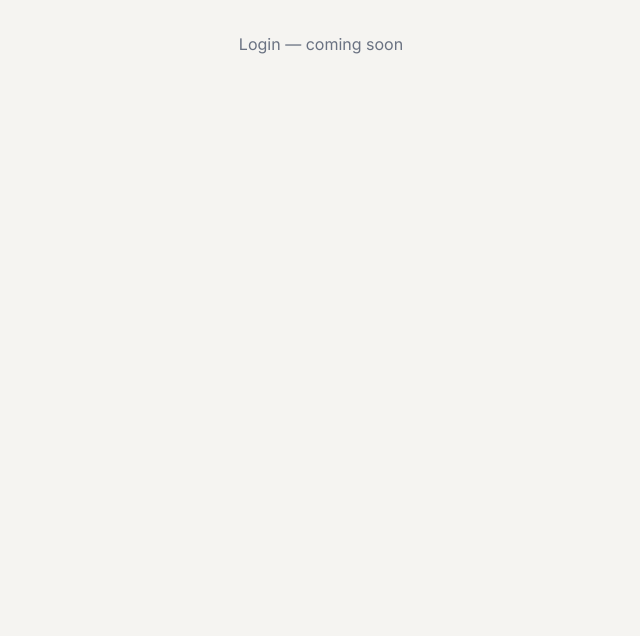
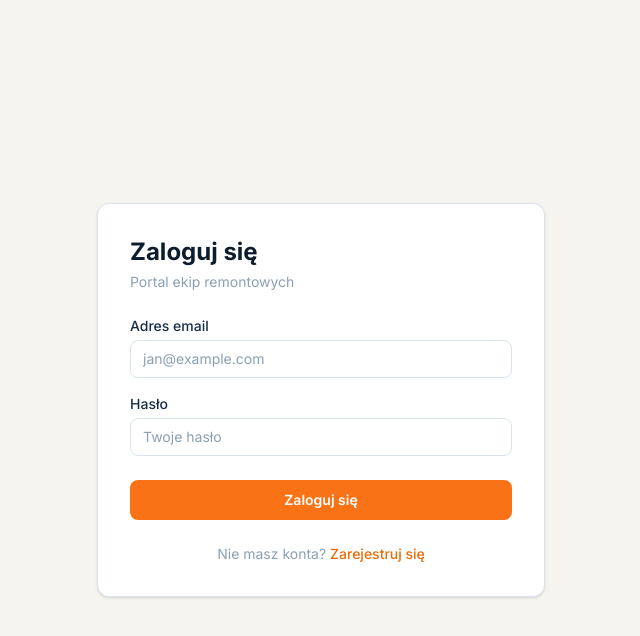
Before and after one commit to pawel-rachocki/Budowlanka, a React (Vite) app in the folder frontend/: page /login in a window 1280 px wide. Shown: the top 636 px of the page, without its empty margins (319-959 px from the left). Built offline with nearby package versions, Linux system fonts and the light colour scheme; no server answers.

Commit message:
REM--29: Strona Logowania (/login)

```diff
--- a/frontend/src/App.tsx
+++ b/frontend/src/App.tsx
@@ -1,16 +1,14 @@
 import { Routes, Route, Navigate } from 'react-router-dom'
 import RegisterPage from './pages/RegisterPage'
+import LoginPage from './pages/LoginPage'
 
 function App() {
   return (
     <Routes>
       {/* TODO: Sprint 6 — replace with conditional redirect (auth → dashboard, guest → landing page) */}
-      <Route path="/" element={<Navigate to="/register" replace />} />
+      <Route path="/" element={<Navigate to="/login" replace />} />
       <Route path="/register" element={<RegisterPage />} />
-      <Route
-        path="/login"
-        element={<div className="p-8 text-center text-gray-500">Login — coming soon</div>}
-      />
+      <Route path="/login" element={<LoginPage />} />
     </Routes>
   )
 }
--- /dev/null
+++ b/frontend/src/pages/LoginPage.tsx
@@ -0,0 +1,109 @@
+import { useState } from 'react'
+import { useForm } from 'react-hook-form'
+import { zodResolver } from '@hookform/resolvers/zod'
+import { z } from 'zod'
+import { Link, useNavigate } from 'react-router-dom'
+import axios from 'axios'
+import { useAuth } from '../hooks/useAuth'
+import FormField from '../components/FormField'
+import type { ApiError } from '../types/api.types'
+
+const schema = z.object({
+  email: z.string().email('Nieprawidłowy adres email'),
+  password: z.string().min(1, 'Podaj hasło'),
+})
+
+type FormData = z.infer<typeof schema>
+
+export default function LoginPage() {
+  const [serverError, setServerError] = useState<string | null>(null)
+  const { login } = useAuth()
+  const navigate = useNavigate()
+
+  const {
+    register,
+    handleSubmit,
+    setError,
+    formState: { errors, isSubmitting },
+  } = useForm<FormData>({ resolver: zodResolver(schema) })
+
+  const onSubmit = async (data: FormData) => {
+    setServerError(null)
+    try {
+      await login(data)
+      navigate('/')
+    } catch (err) {
+      if (!axios.isAxiosError(err)) {
+        setServerError('Wystąpił nieoczekiwany błąd.')
+        return
+      }
+
+      if (err.response?.status === 401) {
+        setError('email', { message: 'Nieprawidłowy email lub hasło' })
+        return
+      }
+
+      if (err.response?.status === 403) {
+        setServerError('Konto nie zostało aktywowane. Sprawdź email w celu aktywacji.')
+        return
+      }
+
+      const apiError = err.response?.data as ApiError | undefined
+      setServerError((apiError?.message ?? 'Wystąpił błąd. Spróbuj ponownie.').slice(0, 200))
+    }
+  }
+
+  return (
+    <div className="flex min-h-screen items-center justify-center bg-surface px-4">
+      <div className="w-full max-w-md rounded-xl border border-navy-100 bg-surface-card p-8 shadow-sm">
+        <h1 className="mb-1 text-2xl font-bold text-navy-900">Zaloguj się</h1>
+        <p className="mb-6 text-sm text-muted">Portal ekip remontowych</p>
+
+        <form onSubmit={handleSubmit(onSubmit)} className="flex flex-col gap-4" noValidate>
+          <fieldset disabled={isSubmitting} className="contents">
+            <FormField
+              label="Adres email"
+              id="email"
+              type="email"
+              autoComplete="username"
+              placeholder="jan@example.com"
+              error={errors.email?.message}
+              {...register('email')}
+            />
+
+            <FormField
+              label="Hasło"
+              id="password"
+              type="password"
+              autoComplete="current-password"
+              placeholder="Twoje hasło"
+              error={errors.password?.message}
+              {...register('password')}
+            />
+          </fieldset>
+
+          {serverError && (
+            <p role="alert" className="rounded-lg bg-red-50 px-4 py-3 text-sm text-red-600">
+              {serverError}
+            </p>
+          )}
+
+          <button
+            type="submit"
+            disabled={isSubmitting}
+            className="mt-2 w-full rounded-lg bg-brand-500 px-4 py-2.5 text-sm font-semibold text-white transition-colors hover:bg-brand-600 disabled:cursor-not-allowed disabled:opacity-60"
+          >
+            {isSubmitting ? 'Logowanie...' : 'Zaloguj się'}
+          </button>
+        </form>
+
+        <p className="mt-6 text-center text-sm text-muted">
+          Nie masz konta?{' '}
+          <Link to="/register" className="font-medium text-brand-600 hover:underline">
+            Zarejestruj się
+          </Link>
+        </p>
+      </div>
+    </div>
+  )
+}
```
